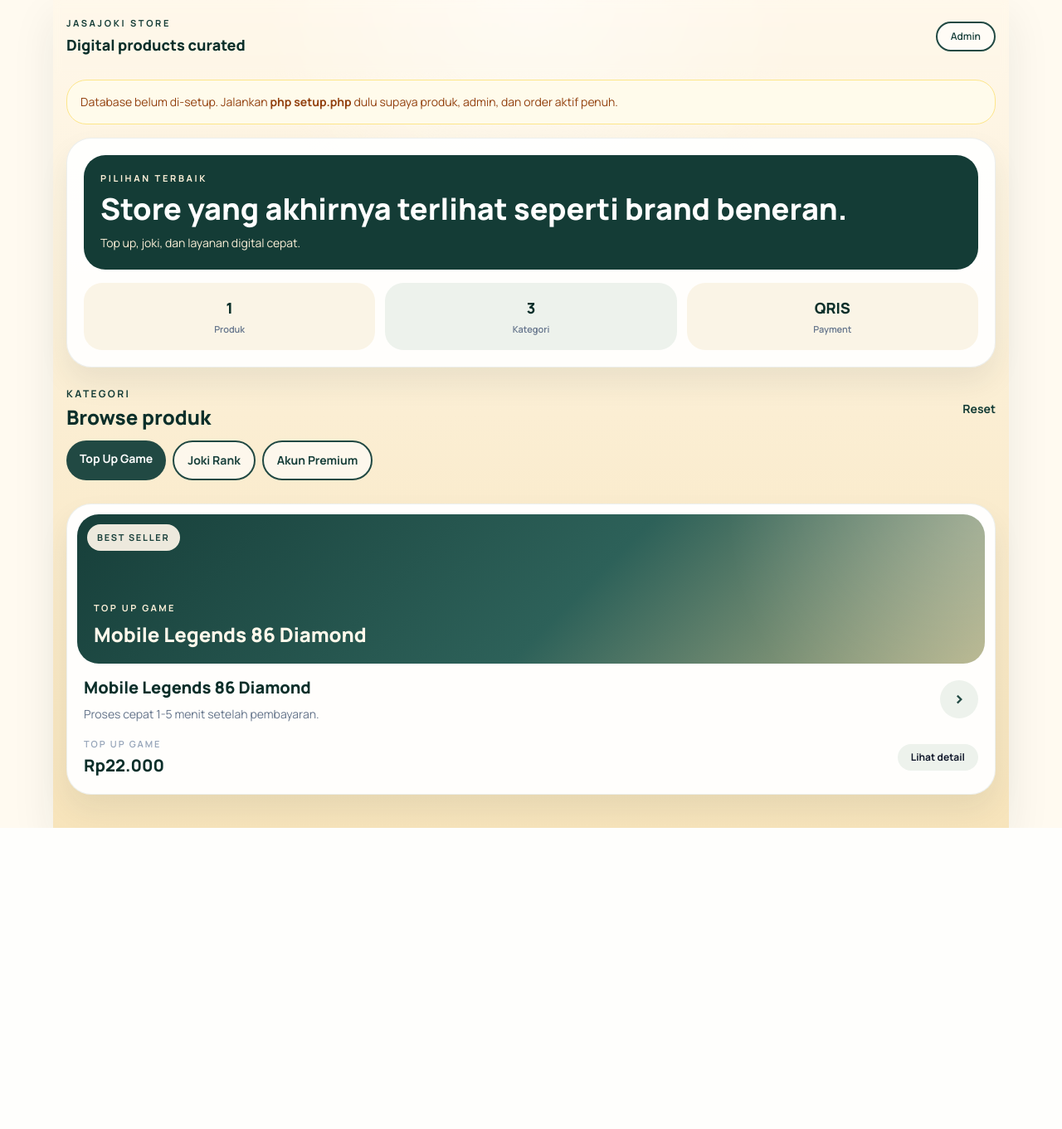
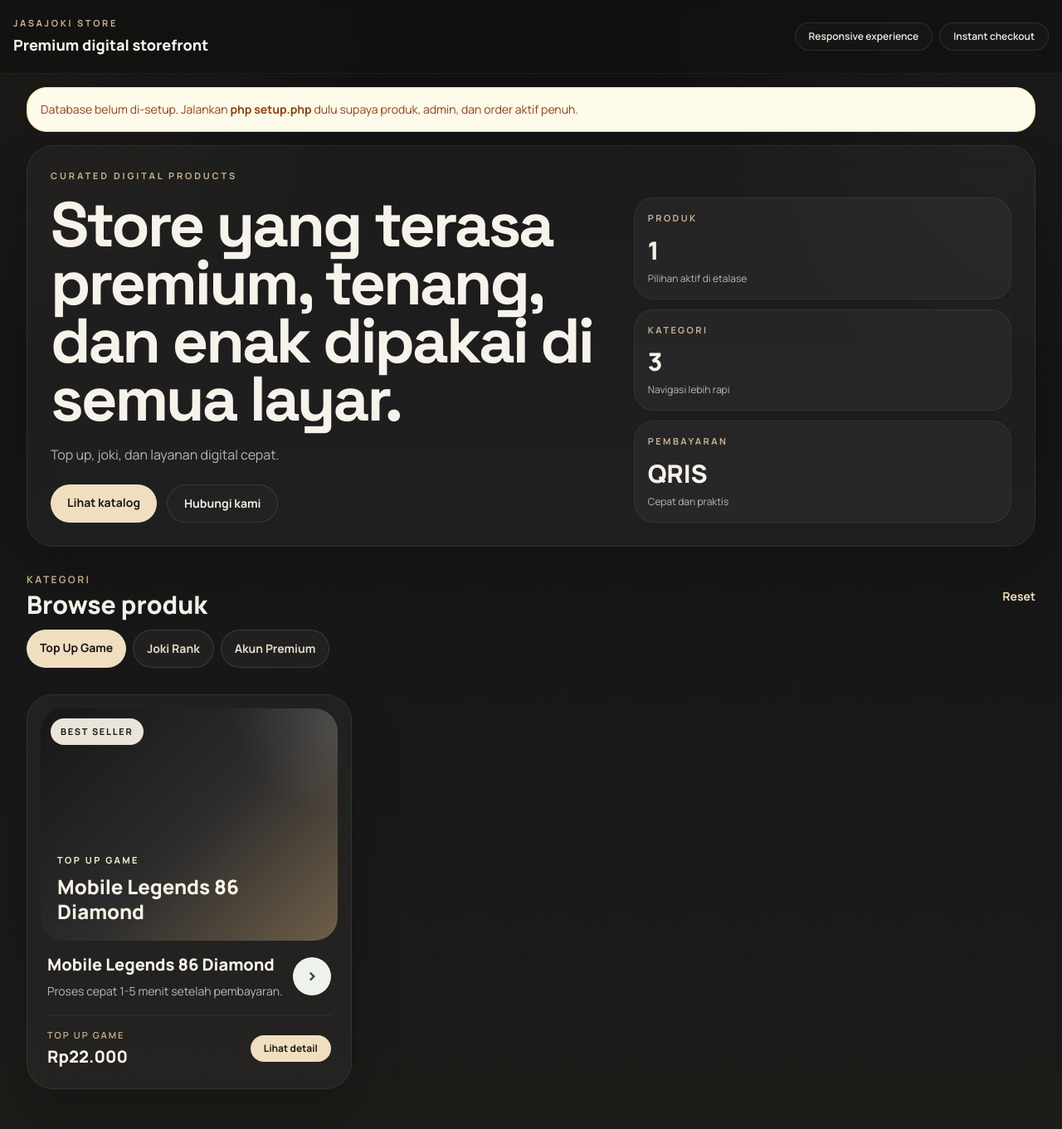
Before and after one commit to AdiityaAnugrah/jasajoki.me, a PHP site: page /jasajoki.me/store/index.php?category=top-up-game in a window 1280 px wide. Shown: the whole page at 83% size. Before the commit the page ends 998 px from the top, so only its background shows below. Run offline with PHP 8.4, Linux system fonts and the light colour scheme; some libraries are stand-ins or nearby versions.

Commit message:
Refine storefront layout and remove admin access

```diff
--- a/store/assets/css/app.css
+++ b/store/assets/css/app.css
@@ -1,52 +1,62 @@
 body {
     font-family: "Manrope", Inter, ui-sans-serif, system-ui, -apple-system, BlinkMacSystemFont, "Segoe UI", sans-serif;
-    background: #fff8eb;
-    color: #173f3a;
+    background: #f5f1e8;
+    color: #f7f3ea;
 }
 
 .mobile-shell {
     min-height: 100vh;
     background:
-        radial-gradient(circle at top center, rgba(255, 255, 255, 0.45), transparent 28%),
-        linear-gradient(180deg, #fff8eb 0%, #f7e4bb 100%);
+        radial-gradient(circle at top right, rgba(255, 255, 255, 0.04), transparent 26%),
+        radial-gradient(circle at top left, rgba(206, 180, 123, 0.06), transparent 24%),
+        linear-gradient(180deg, #111111 0%, #171717 55%, #1d1b18 100%);
+}
+
+.store-container {
+    width: 100%;
+    max-width: 1280px;
+    margin: 0 auto;
 }
 
 .store-topbar {
-    background: transparent;
+    background: rgba(17, 17, 17, 0.78);
+    border-bottom: 1px solid rgba(255, 255, 255, 0.06);
 }
 
-.store-hero {
-    border-radius: 34px;
-    background: transparent;
+.store-heading {
+    font-family: "Space Grotesk", "Manrope", sans-serif;
+    letter-spacing: -0.04em;
 }
 
 .store-card {
-    border-radius: 30px;
-    background: rgba(255, 255, 255, 0.92);
-    border: 1px solid rgba(21, 60, 54, 0.08);
-    box-shadow: 0 18px 35px rgba(24, 57, 53, 0.08);
+    border-radius: 32px;
+    background: rgba(255, 255, 255, 0.04);
+    border: 1px solid rgba(255, 255, 255, 0.08);
+    backdrop-filter: blur(14px);
+    box-shadow: 0 30px 60px rgba(0, 0, 0, 0.18);
 }
 
 .store-media {
-    height: 180px;
+    height: 220px;
     width: 100%;
     object-fit: cover;
-    border-radius: 26px;
+    border-radius: 28px;
 }
 
 .store-media-fallback {
-    height: 180px;
-    border-radius: 26px;
+    height: 220px;
+    border-radius: 28px;
     background:
-        radial-gradient(circle at top right, rgba(255,255,255,0.22), transparent 28%),
-        linear-gradient(135deg, #173f3a 0%, #2d6159 55%, #f0d79e 120%);
-    color: #fff8eb;
+        radial-gradient(circle at top right, rgba(255,255,255,0.14), transparent 28%),
+        linear-gradient(135deg, #171717 0%, #2c2c2c 52%, #8b7355 120%);
+    color: #f7f1e5;
 }
 
 .card-soft {
-    background: rgba(255, 255, 255, 0.92);
-    border: 1px solid rgba(21, 60, 54, 0.08);
-    box-shadow: 0 18px 35px rgba(24, 57, 53, 0.08);
+    background: rgba(255, 255, 255, 0.04);
+    border: 1px solid rgba(255, 255, 255, 0.08);
+    box-shadow: 0 30px 60px rgba(0, 0, 0, 0.18);
+    backdrop-filter: blur(14px);
 }
 
 .store-icon-bubble {
@@ -77,34 +87,90 @@ body {
 
 .store-pill {
     border-radius: 999px;
-    border: 2px solid #214943;
-    background: rgba(255, 255, 255, 0.6);
-    color: #173f3a;
+    border: 1px solid rgba(255, 255, 255, 0.12);
+    background: rgba(255, 255, 255, 0.04);
+    color: #e8dcc8;
 }
 
 .store-pill-active {
-    background: #214943;
-    color: #fff;
-}
-
-.store-bottom-nav {
-    background: rgba(255, 255, 255, 0.96);
-    border: 1px solid rgba(23, 63, 58, 0.08);
-    box-shadow: 0 14px 30px rgba(24, 57, 53, 0.1);
+    background: #f0dfbf;
+    color: #161616;
 }
 
 .store-grid-card {
     overflow: hidden;
-    border-radius: 30px;
-    background: rgba(255, 255, 255, 0.95);
-    border: 1px solid rgba(23, 63, 58, 0.08);
-    box-shadow: 0 18px 35px rgba(24, 57, 53, 0.08);
+    border-radius: 32px;
+    background: rgba(255, 255, 255, 0.04);
+    border: 1px solid rgba(255, 255, 255, 0.08);
+    box-shadow: 0 30px 60px rgba(0, 0, 0, 0.18);
 }
 
 .store-floating-chip {
     border-radius: 999px;
-    background: rgba(255, 248, 235, 0.92);
-    color: #173f3a;
+    background: rgba(247, 241, 229, 0.94);
+    color: #171717;
+}
+
+.store-kicker {
+    color: #cab38f;
+}
+
+.store-muted {
+    color: rgba(255, 255, 255, 0.68);
+}
+
+.store-line {
+    border-color: rgba(255, 255, 255, 0.08);
+}
+
+.store-cta {
+    background: #f0dfbf;
+    color: #171717;
+}
+
+.store-outline {
+    border: 1px solid rgba(255, 255, 255, 0.1);
+    color: #f5eee2;
+    background: rgba(255, 255, 255, 0.02);
+}
+
+.store-input {
+    width: 100%;
+    border-radius: 18px;
+    border: 1px solid rgba(255, 255, 255, 0.1);
+    background: rgba(255, 255, 255, 0.03);
+    color: #f7f3ea;
+    padding: 14px 16px;
+    outline: none;
+}
+
+.store-input::placeholder {
+    color: rgba(255, 255, 255, 0.35);
+}
+
+.store-input:focus {
+    border-color: rgba(240, 223, 191, 0.7);
+    box-shadow: 0 0 0 3px rgba(240, 223, 191, 0.08);
+}
+
+.store-stat {
+    border-radius: 24px;
+    background: rgba(255, 255, 255, 0.04);
+    border: 1px solid rgba(255, 255, 255, 0.06);
+}
+
+@media (min-width: 768px) {
+    .store-media,
+    .store-media-fallback {
+        height: 260px;
+    }
+}
+
+@media (min-width: 1024px) {
+    .store-media,
+    .store-media-fallback {
+        height: 280px;
+    }
 }
 
 .admin-surface {
--- a/store/index.php
+++ b/store/index.php
@@ -10,51 +10,63 @@ require __DIR__ . '/partials/header.php';
 ?>
 <div class="mobile-shell min-h-screen">
 <header class="store-topbar sticky top-0 z-20 px-4 py-5 backdrop-blur-sm">
-    <div class="flex items-center justify-between gap-3">
+    <div class="store-container flex items-center justify-between gap-3">
         <div>
-            <p class="text-[11px] font-bold uppercase tracking-[0.24em] text-accent-700">JasaJoki Store</p>
-            <h1 class="mt-1 text-[18px] font-extrabold text-accent-900">Digital products curated</h1>
+            <p class="store-kicker text-[11px] font-bold uppercase tracking-[0.24em]">JasaJoki Store</p>
+            <h1 class="mt-1 text-[18px] font-extrabold text-[#f7f3ea]">Premium digital storefront</h1>
         </div>
-        <a href="<?= e(route_url('admin/login.php')) ?>" class="store-pill rounded-full px-4 py-2 text-xs font-semibold">Admin</a>
+        <div class="hidden items-center gap-2 md:flex">
+            <span class="store-outline rounded-full px-4 py-2 text-xs font-semibold">Responsive experience</span>
+            <span class="store-outline rounded-full px-4 py-2 text-xs font-semibold">Instant checkout</span>
+        </div>
     </div>
 </header>
 
-<main class="px-4 pb-10 pt-2">
+<main class="store-container px-4 pb-12 pt-4 md:px-6 lg:px-8">
     <?php if (!$appInstalled): ?>
         <section class="mb-4 rounded-3xl border border-amber-200 bg-amber-50 p-4 text-sm text-amber-800">
             Database belum di-setup. Jalankan <strong>php setup.php</strong> dulu supaya produk, admin, dan order aktif penuh.
         </section>
     <?php endif; ?>
 
-    <section class="store-card overflow-hidden p-5">
-        <div class="rounded-[26px] bg-[#143c36] p-5 text-white">
-            <p class="text-[11px] font-bold uppercase tracking-[0.24em] text-brand-100">Pilihan terbaik</p>
-            <h2 class="mt-3 text-[36px] font-black leading-[0.95]">Store yang akhirnya terlihat seperti brand beneran.</h2>
-            <p class="mt-3 text-sm leading-6 text-brand-100"><?= e(app_setting('store_tagline')) ?></p>
-        </div>
-        <div class="mt-4 grid grid-cols-3 gap-3 text-center">
-            <div class="rounded-[22px] bg-[#faf4e6] px-3 py-4">
-                <div class="text-lg font-black text-accent-900"><?= count($products) ?></div>
-                <div class="mt-1 text-[11px] font-semibold text-slate-500">Produk</div>
+    <section class="store-card overflow-hidden p-5 md:p-7">
+        <div class="grid gap-5 lg:grid-cols-[1.2fr_0.8fr] lg:items-end">
+            <div>
+                <p class="store-kicker text-[11px] font-bold uppercase tracking-[0.26em]">Curated digital products</p>
+                <h2 class="store-heading mt-4 max-w-4xl text-[40px] font-black leading-[0.92] text-[#f7f3ea] md:text-[56px] lg:text-[76px]">Store yang terasa premium, tenang, dan enak dipakai di semua layar.</h2>
+                <p class="store-muted mt-5 max-w-2xl text-sm leading-7 md:text-base"><?= e(app_setting('store_tagline')) ?></p>
+                <div class="mt-6 flex flex-wrap gap-3">
+                    <a href="#catalog" class="store-cta rounded-full px-5 py-3 text-sm font-bold">Lihat katalog</a>
+                    <a href="<?= e(app_setting('store_whatsapp') ? 'https://wa.me/' . preg_replace('/[^0-9]/', '', (string) app_setting('store_whatsapp')) : '#') ?>" class="store-outline rounded-full px-5 py-3 text-sm font-bold">Hubungi kami</a>
+                </div>
             </div>
-            <div class="rounded-[22px] bg-[#edf2ec] px-3 py-4">
-                <div class="text-lg font-black text-accent-900"><?= count($categories) ?></div>
-                <div class="mt-1 text-[11px] font-semibold text-slate-500">Kategori</div>
-            </div>
-            <div class="rounded-[22px] bg-[#faf4e6] px-3 py-4">
-                <div class="text-lg font-black text-accent-900">QRIS</div>
-                <div class="mt-1 text-[11px] font-semibold text-slate-500">Payment</div>
+            <div class="grid grid-cols-1 gap-3 sm:grid-cols-3 lg:grid-cols-1">
+                <div class="store-stat p-4">
+                    <div class="text-[11px] font-bold uppercase tracking-[0.22em] text-[#cab38f]">Produk</div>
+                    <div class="mt-3 text-3xl font-black text-[#f7f3ea]"><?= count($products) ?></div>
+                    <div class="store-muted mt-2 text-xs">Pilihan aktif di etalase</div>
+                </div>
+                <div class="store-stat p-4">
+                    <div class="text-[11px] font-bold uppercase tracking-[0.22em] text-[#cab38f]">Kategori</div>
+                    <div class="mt-3 text-3xl font-black text-[#f7f3ea]"><?= count($categories) ?></div>
+                    <div class="store-muted mt-2 text-xs">Navigasi lebih rapi</div>
+                </div>
+                <div class="store-stat p-4">
+                    <div class="text-[11px] font-bold uppercase tracking-[0.22em] text-[#cab38f]">Pembayaran</div>
+                    <div class="mt-3 text-3xl font-black text-[#f7f3ea]">QRIS</div>
+                    <div class="store-muted mt-2 text-xs">Cepat dan praktis</div>
+                </div>
             </div>
         </div>
     </section>
 
-    <section class="mt-6">
+    <section class="mt-8" id="catalog">
         <div class="flex items-center justify-between">
             <div>
-                <p class="text-xs font-bold uppercase tracking-[0.2em] text-accent-700">Kategori</p>
-                <h3 class="mt-1 text-2xl font-black text-accent-900">Browse produk</h3>
+                <p class="store-kicker text-xs font-bold uppercase tracking-[0.2em]">Kategori</p>
+                <h3 class="mt-1 text-2xl font-black text-[#f7f3ea] md:text-3xl">Browse produk</h3>
             </div>
-            <a href="<?= e(route_url('index.php')) ?>" class="text-sm font-bold text-accent-700">Reset</a>
+            <a href="<?= e(route_url('index.php')) ?>" class="text-sm font-bold text-[#f0dfbf]">Reset</a>
         </div>
         <div class="mt-3 flex gap-2 overflow-x-auto pb-2">
             <?php foreach ($categories as $category): ?>
@@ -66,10 +78,10 @@ require __DIR__ . '/partials/header.php';
         </div>
     </section>
 
-    <section class="mt-5">
-        <div class="grid gap-5">
+    <section class="mt-6">
+        <div class="grid gap-5 md:grid-cols-2 xl:grid-cols-3">
             <?php foreach ($products as $product): ?>
-                <article class="store-grid-card p-3">
+                <article class="store-grid-card p-3 md:p-4">
                     <a href="<?= e(route_url('product.php?slug=' . $product['slug'])) ?>" class="block">
                         <div class="relative">
                             <?php if (!empty($product['image_url'])): ?>
@@ -89,17 +101,17 @@ require __DIR__ . '/partials/header.php';
                         <div class="px-2 pb-2 pt-4">
                             <div class="flex items-start justify-between gap-3">
                                 <div class="min-w-0">
-                                    <h4 class="text-[20px] font-black leading-tight text-accent-900"><?= e($product['name']) ?></h4>
-                                    <p class="mt-2 line-clamp-2 text-sm leading-6 text-slate-500"><?= e($product['description']) ?></p>
+                                    <h4 class="text-[20px] font-black leading-tight text-[#f7f3ea]"><?= e($product['name']) ?></h4>
+                                    <p class="store-muted mt-2 line-clamp-2 text-sm leading-6"><?= e($product['description']) ?></p>
                                 </div>
                                 <div class="store-chevron mt-1 shrink-0">›</div>
                             </div>
-                            <div class="mt-4 flex items-center justify-between">
+                            <div class="store-line mt-4 flex items-center justify-between border-t pt-4">
                                 <div>
-                                    <div class="text-[11px] font-semibold uppercase tracking-[0.18em] text-slate-400"><?= e($product['category_name'] ?? 'Store') ?></div>
-                                    <div class="mt-1 text-xl font-black text-accent-900"><?= e(money($product['price'])) ?></div>
+                                    <div class="text-[11px] font-semibold uppercase tracking-[0.18em] text-[#cab38f]"><?= e($product['category_name'] ?? 'Store') ?></div>
+                                    <div class="mt-1 text-xl font-black text-[#f7f3ea]"><?= e(money($product['price'])) ?></div>
                                 </div>
-                                <div class="rounded-full bg-[#edf2ec] px-4 py-2 text-xs font-bold text-accent-800">Lihat detail</div>
+                                <div class="store-cta rounded-full px-4 py-2 text-xs font-bold">Lihat detail</div>
                             </div>
                         </div>
                     </a>
--- a/store/partials/header.php
+++ b/store/partials/header.php
@@ -10,7 +10,7 @@ $pageTitle = $pageTitle ?? app_config()['app_name'];
     <title><?= e($pageTitle) ?></title>
     <link rel="preconnect" href="https://fonts.googleapis.com">
     <link rel="preconnect" href="https://fonts.gstatic.com" crossorigin>
-    <link href="https://fonts.googleapis.com/css2?family=Manrope:wght@400;500;600;700;800&display=swap" rel="stylesheet">
+    <link href="https://fonts.googleapis.com/css2?family=Manrope:wght@400;500;600;700;800&family=Space+Grotesk:wght@400;500;700&display=swap" rel="stylesheet">
     <script src="https://cdn.tailwindcss.com"></script>
     <script>
         tailwind.config = {
@@ -47,4 +47,4 @@ $pageTitle = $pageTitle ?? app_config()['app_name'];
     <link rel="stylesheet" href="<?= e(asset_url('css/app.css')) ?>">
 </head>
 <body class="bg-brand-50 text-slate-900">
-<div class="mx-auto min-h-screen max-w-md bg-[#fffaf0] shadow-soft md:max-w-6xl">
+<div class="min-h-screen bg-[#fffaf0]">
```
Also changed, not shown: store/product.php (+38 -26 lines).
